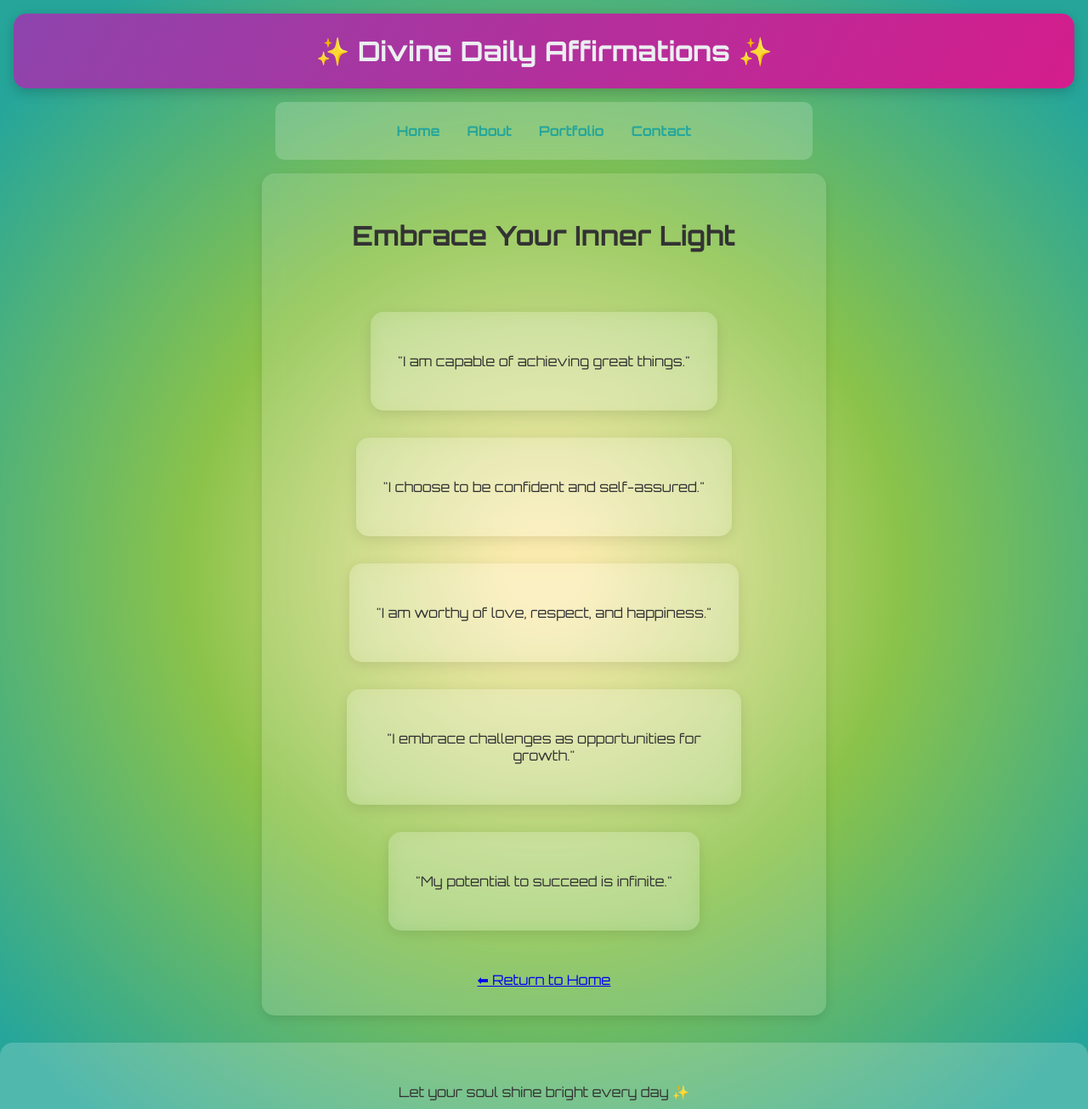
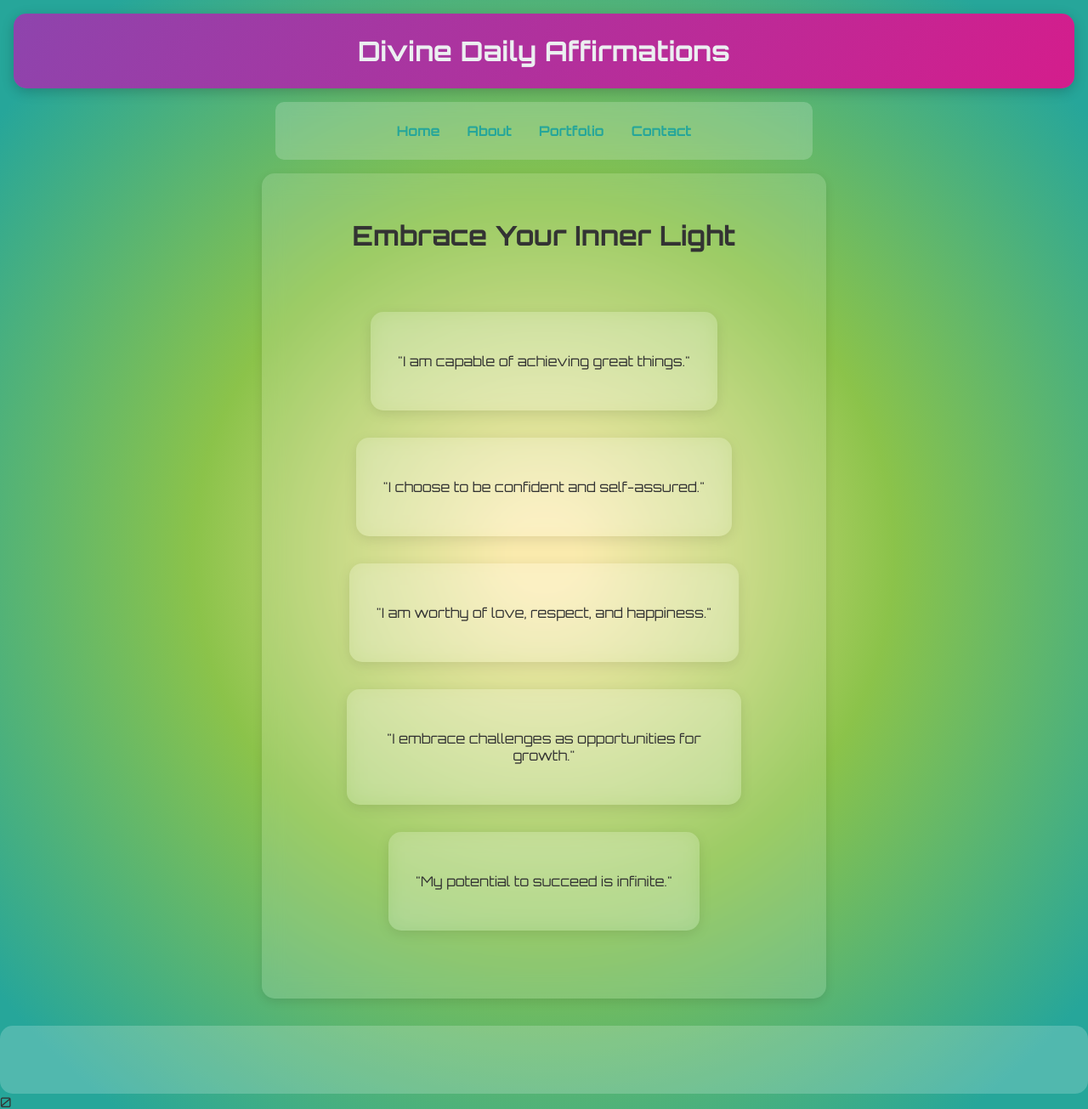
Before and after one commit to josephinekmj/josephinejohansen.github.io, a plain HTML site: page dailyaffirmations.html in a window 1280 px wide. Shown: the top 1305 px of the page at 85% size. Drawn offline with Linux system fonts and the light colour scheme.

Commit message:
Update dailyaffirmations.html

```diff
--- a/dailyaffirmations.html
+++ b/dailyaffirmations.html
@@ -7,7 +7,7 @@
     <link rel="stylesheet" href="sacredspacestyles.css">
 </head>
 <body>
-    <div class="sacred-header">✨ Divine Daily Affirmations ✨</div>
+    <div class="sacred-header">Divine Daily Affirmations</div>
 
     <nav class="nav">
         <a href="index.html">Home</a>
@@ -37,11 +37,10 @@
             </div>
         </div>
 
-        <a href="index.html" class="back-link">⬅ Return to Home</a>
     </div>
 
     <div class="sacred-footer">
-        <p>Let your soul shine bright every day ✨</p>
-    </div>
+        <p></p>
+    </div>0
 </body>
 </html>
```
